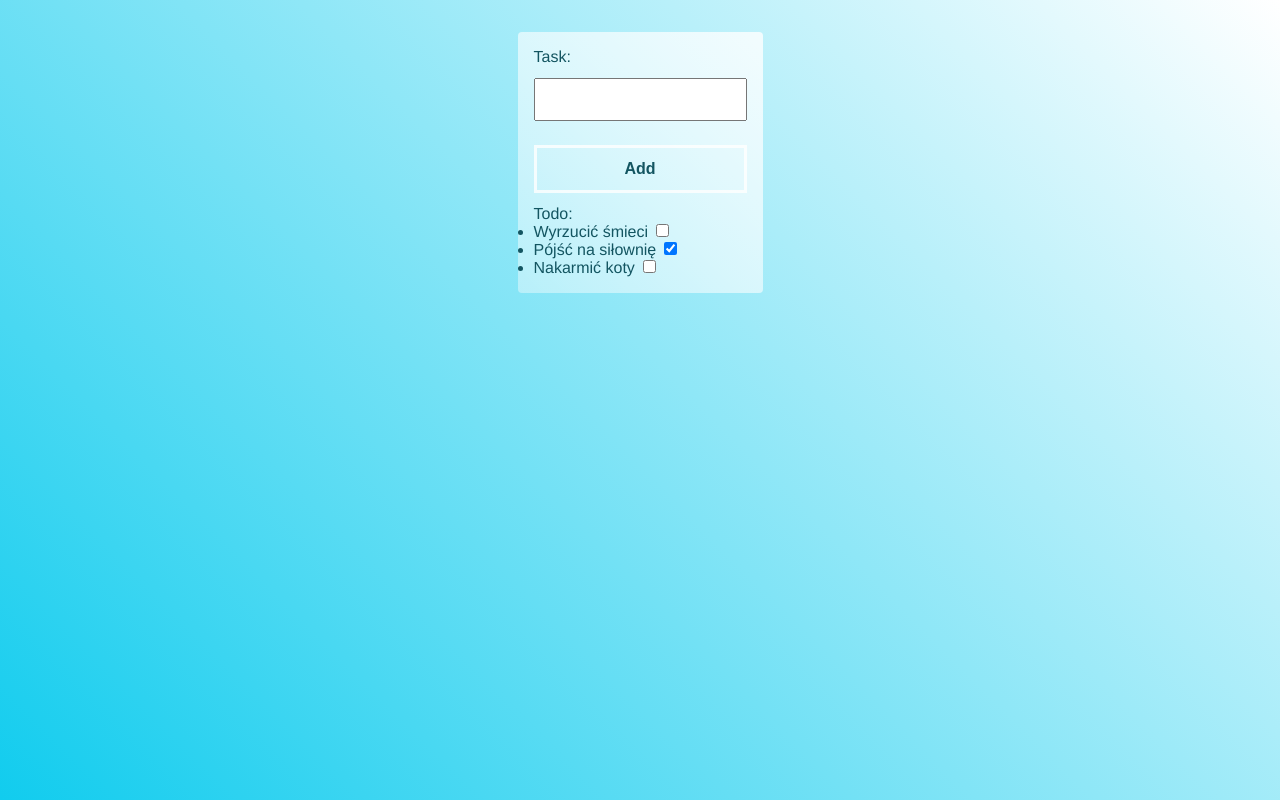
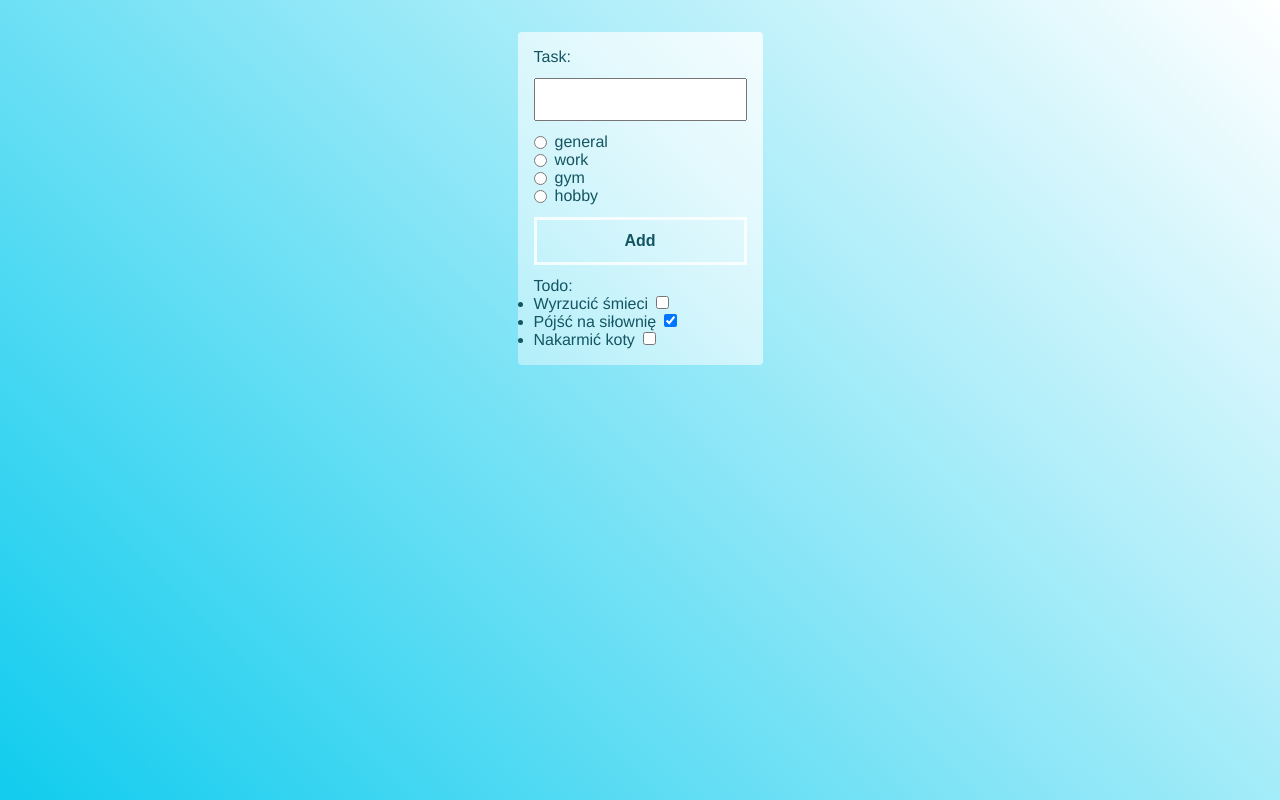
Before and after one commit to SCREECH115/todo-list-tsc, a website with bundled scripts: page index.html in a window 1280 px wide. Built offline with nearby package versions, Linux system fonts and the light colour scheme.

Commit message:
Added optional properties

```diff
--- a/index.html
+++ b/index.html
@@ -11,6 +11,34 @@
     <form class="container" autocomplete="off">
       <label for="name">Task:</label>
       <input type="text" id="name" />
+      <ul class="categories">
+        <li>
+          <input
+            type="radio"
+            name="category"
+            value="general"
+            id="category-general"
+          />
+          <label for="category-general">general</label>
+        </li>
+        <li>
+          <input type="radio" name="category" value="work" id="category-work" />
+          <label for="category-work">work</label>
+        </li>
+        <li>
+          <input type="radio" name="category" value="gym" id="category-gym" />
+          <label for="category-gym">gym</label>
+        </li>
+        <li>
+          <input
+            type="radio"
+            name="category"
+            value="hobby"
+            id="category-hobby"
+          />
+          <label for="category-hobby">hobby</label>
+        </li>
+      </ul>
       <button>Add</button>
       <p>Todo:</p>
       <ul class="tasks"></ul>
--- a/src/app.ts
+++ b/src/app.ts
@@ -7,29 +7,35 @@ const tasksContainerEl: HTMLElement = document.querySelector(".tasks");
 const addBtnEl: HTMLButtonElement = document.querySelector("button");
 
 interface Task {
-  title: string;
+  name: string;
   done: boolean;
+  category?: string;
 }
 
+const categories: string[] = ["General", "Work", "Gym", "Hobby"];
+
 const tasks: Task[] = [
-  { title: "Wyrzucić śmieci", done: false },
-  { title: "Pójść na siłownię", done: true },
-  { title: "Nakarmić koty", done: false },
+  { name: "Wyrzucić śmieci", done: false },
+  { name: "Pójść na siłownię", done: true, category: "Gym" },
+  { name: "Nakarmić koty", done: false },
 ];
 
 const render = () => {
   tasksContainerEl.innerHTML = "";
   tasks.forEach((task, index) => {
     const taskElement: HTMLElement = document.createElement("li");
+    if (task.category) {
+      taskElement.classList.add(task.category);
+    }
     const id: string = `task-${index}`;
 
     const labelElement: HTMLElement = document.createElement("label");
-    labelElement.innerText = task.title;
+    labelElement.innerText = task.name;
     labelElement.setAttribute("for", id);
 
     const checkboxElement: HTMLInputElement = document.createElement("input");
     checkboxElement.type = "checkbox";
-    checkboxElement.name = task.title;
+    checkboxElement.name = task.name;
     checkboxElement.id = id;
     checkboxElement.checked = task.done;
     checkboxElement.addEventListener("change", () => {
@@ -49,7 +55,7 @@ const addTask = (task: Task) => {
 
 addBtnEl.addEventListener("click", (event: Event) => {
   event.preventDefault();
-  addTask({ title: taskNameInputEl.value, done: false });
+  addTask({ name: taskNameInputEl.value, done: false });
   render();
 });
 
```
Also changed, not shown: dist/app.js.
